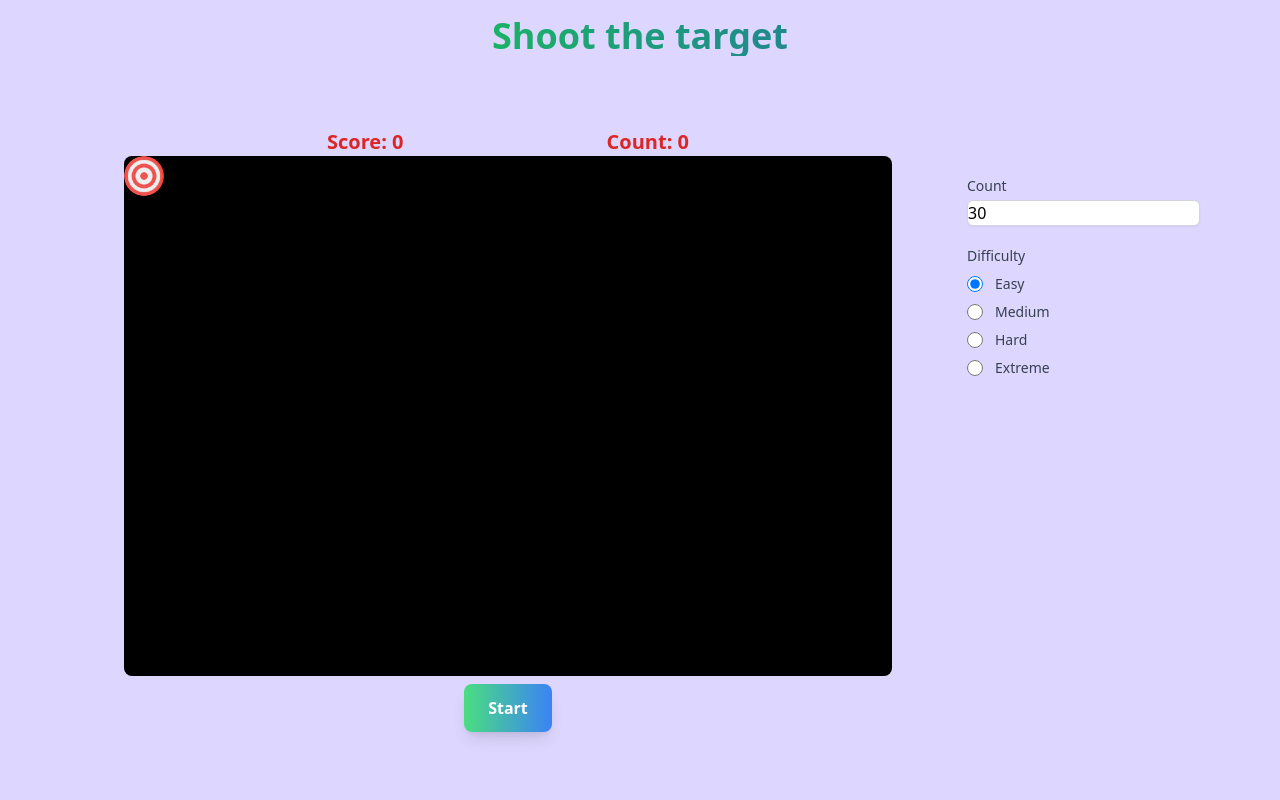
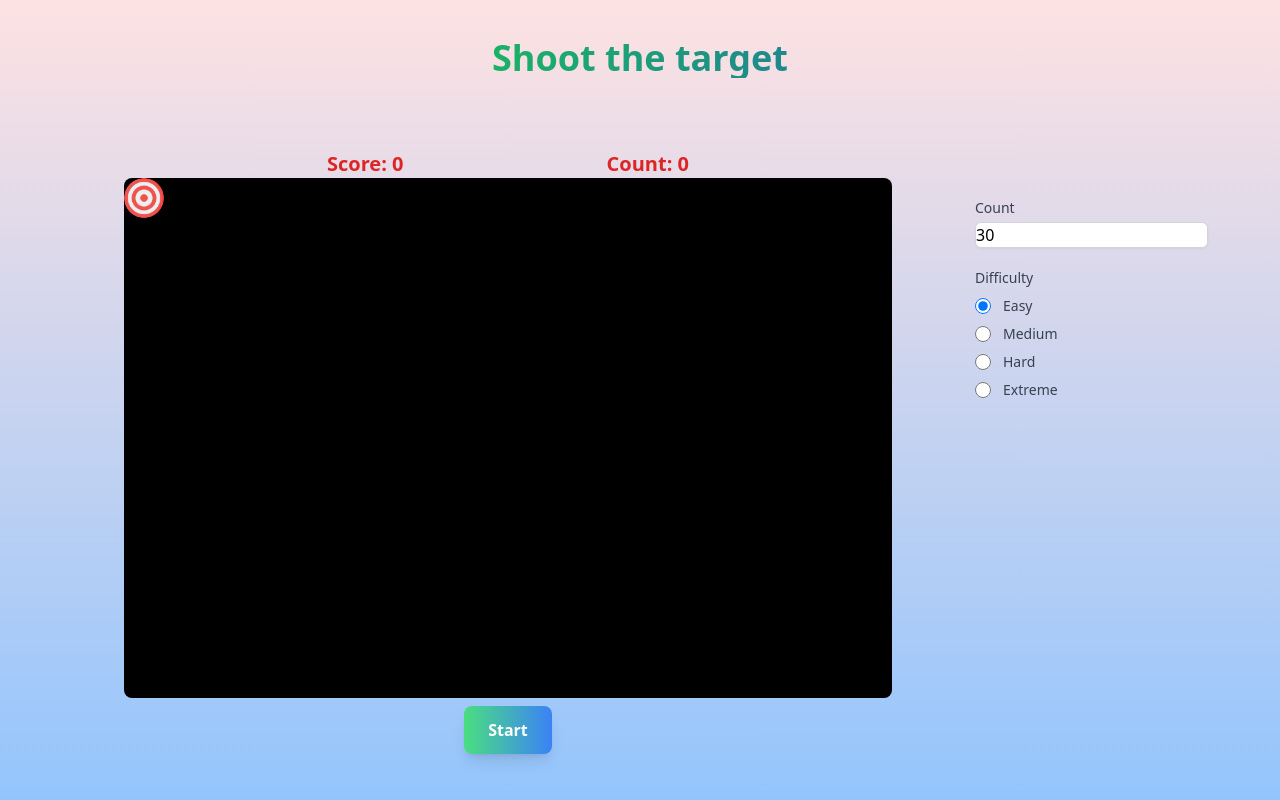
Before and after one commit to Arahanth-2003/Shooting_practice, a Next.js app: page / in a window 1280 px wide. Built offline with nearby package versions, Linux system fonts and the light colour scheme.

Commit message:
changed background color

```diff
--- a/app/layout.js
+++ b/app/layout.js
@@ -8,7 +8,7 @@ export const metadata = {
 export default function RootLayout({ children }) {
   return (
     <html lang="en">
-      <body className="bg-violet-200">{children}</body>
+      <body className="h-screen bg-gradient-to-b from-red-100 to-blue-300">{children}</body>
     </html>
   )
 }
--- a/app/page.jsx
+++ b/app/page.jsx
@@ -21,7 +21,7 @@ export default function Home() {
         <div className='ml-20'>
             <RandomDiv mode={difficulty} counter={count}/>
         </div>
-        <div className='flex flex-col mr-14'>
+        <div className='flex flex-col mr-12'>
             <div className='mb-5 mt-12'>
                 <label htmlFor="count" className="block text-sm font-medium text-gray-700">Count</label>
                 <input
```
